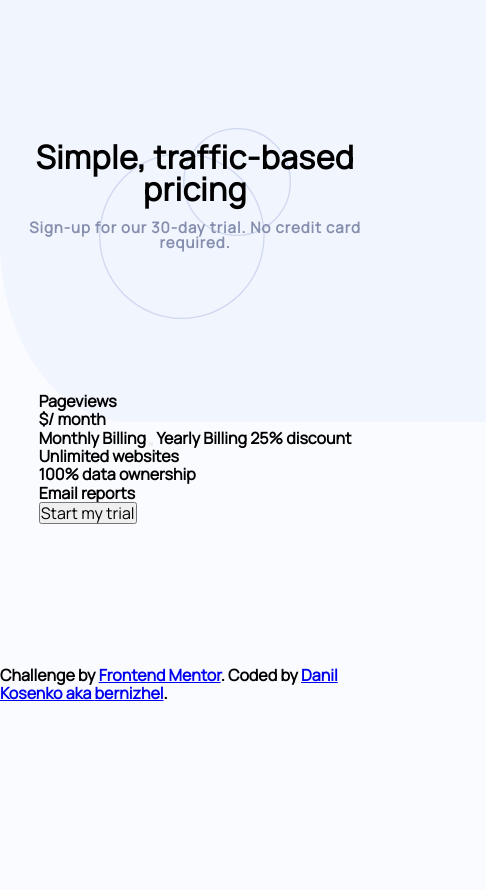
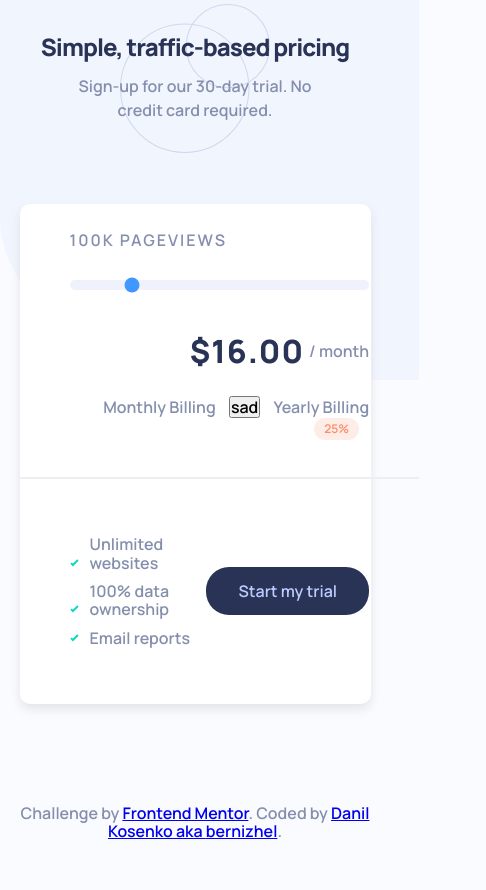
Before and after one commit to bernizhel/interactive-pricing-component, a website built with webpack: page src/index.html in a window 390 px wide. Shown: the whole page, 486 px wide, since content can reach past the window. Before the commit the page ends 844 px from the top, so only its background shows below. Built offline with nearby package versions, Linux system fonts and the light colour scheme.

Commit message:
Structurization and commenting the code (+more scss files for vars, mixin, media queries). Some changes in class names and added interactive elements. Styled desktop of all elements, except for the slider and toggle button. Styled mobile version of header. postcss-input-range plugin added to autoprefix the thumb and track subnodes of the input[type="range"] element. Some changes in README.md.

```diff
--- a/package.json
+++ b/package.json
@@ -36,6 +36,7 @@
     "html-webpack-plugin": "^5.3.2",
     "inline-svg-loader": "^0.0.1",
     "mini-css-extract-plugin": "^2.1.0",
+    "postcss-input-range": "^4.0.0",
     "postcss-loader": "^6.1.1",
     "sass": "^1.36.0",
     "sass-loader": "^12.1.0",
--- a/src/index.html
+++ b/src/index.html
@@ -1,9 +1,10 @@
 <!DOCTYPE html>
 <html lang="en">
     <head>
+        <!-- importing Manrope font family-->
         <link rel="preconnect" href="https://fonts.googleapis.com">
         <link rel="preconnect" href="https://fonts.gstatic.com" crossorigin>
-        <link href="https://fonts.googleapis.com/css2?family=Manrope&display=swap" rel="stylesheet">
+        <link href="https://fonts.googleapis.com/css2?family=Manrope:wght@600;800&display=swap" rel="stylesheet">
         <meta charset="UTF-8">
         <meta name="viewport" content="width=device-width, initial-scale=1.0">
         <title>Interactive pricing component</title>
@@ -20,20 +21,24 @@
             <main class="main-container__component component">
 
                 <div class="component__pricing pricing">
-                    <p class="pricing__pageviews">Pageviews</p>
-                    <div></div>
-                    <p class="pricing__price"><span class="pricing__price--bigger">$</span>/ month</p>
-                    <div class="pricing__billing">
-                        Monthly Billing <button></button>
-                        Yearly Billing <span class="billing__discount">25% discount</span>
+                    <p class="pricing__pageviews">100k Pageviews</p>
+                    <p class="pricing__price"><span class="pricing__price--bigger">$16.00</span>/ month</p>
+                    <div class="pricing__slider">
+                        <label for="pricing-slider">
+                            <input type="range" min="1" max="100" value="20" id="pricing-slider">
+                        </label>
+                    </div>
+                    <div class="pricing__billing billing">
+                        Monthly Billing <button class="billing__toggle">sad</button>
+                        <span class="billing__discount">Yearly Billing</span>
                     </div>
                 </div>
 
                 <div class="component__confirmation confirmation">
-                    <div class="confirmation__proposals proposals">
-                        <p class="proposals__text">Unlimited websites</p>
-                        <p class="proposals__text">100% data ownership</p>
-                        <p class="proposals__text">Email reports</p>
+                    <div class="confirmation__services services">
+                        <p class="services__text">Unlimited websites</p>
+                        <p class="services__text">100% data ownership</p>
+                        <p class="services__text">Email reports</p>
                     </div>
                     <button class="confirmation__button">Start my trial</button>
                 </div>
--- a/src/styles/main.scss
+++ b/src/styles/main.scss
@@ -1,58 +1,8 @@
 @import '~normalize.css';
+@import '@s/vars';
+@import '@s/mixins';
 
-$background-source: '@i/bg-pattern.svg';
-$header-background-source: '@i/pattern-circles.svg';
-$introductory-paragraph-size: 15px;
-$bold-weight: 800;
-$regular-weight: 600;
-$text-color: hsl(225, 20%, 60%);
-$CTA-text-color: hsl(226, 100%, 87%);
-$text-and-CTA-background-color: hsl(227, 35%, 25%);
-$main-background-color: hsl(230, 100%, 99%);
-$component-background-color: hsl (0, 0%, 100%);
-$toggle-background-color: hsl(223, 50%, 87%);
-$full-slider-bar-color: hsl(174, 77%, 80%);
-$empty-slider-bar-color: hsl(224, 65%, 95%);
-$slider-background-color: hsl(174, 86%, 45%);
-$discount-background-color: hsl(14, 92%, 95%);
-$discount-text-color: hsl(15, 100%, 70%);
-$ugly-width: 1440px;
-$mobile-width: 375px;
-
-$body-bg-width: 100vw;
-$body-bg-height: 59vh;
-$bg-trick-string: 'trick';
-@mixin bg-image($url, $position: center, $size: contain, $size-trick: 100%, $repeat: no-repeat) {
-  background-image: url($url);
-  background-position: $position;
-  @if $size == $bg-trick-string {
-    padding: $size-trick * 1rem;
-    margin: $size-trick * (-1rem);
-    background-size: $size-trick * 1rem * 2;
-  } @else {
-    background-size: $size;
-  }
-  background-repeat: $repeat;
-}
-
-@mixin text-font($size: 1rem, $color: #000, $weight: $regular-weight, $height: 1em, $spacing: 1px) {
-  font: {
-    size: $size;
-    weight: $weight;
-  }
-  line-height: $height;
-  letter-spacing: $spacing;
-  color: $color;
-}
-
-@mixin mq($width, $value-map) {
-  @media screen and (max-width: $width) {
-    @each $property, $value in $value-map {
-      #{$property}: $value;
-    }
-  }
-}
-
+// GENERAL
 * {
   margin: 0;
   padding: 0;
@@ -65,36 +15,187 @@ html {
 
 body {
   background-color: $main-background-color;
-  @include bg-image($background-source, left top, $body-bg-width $body-bg-height);
+  @include bg-image($background-source, left top, 200vw 50vh);
+  transition: background-size .3s cubic-bezier(0, 0.5, 0, 1);
   font-family: 'Manrope', sans-serif;
-  font-weight: 600;
-  transition: background-size .1s ease-out;
+  font-weight: $regular-weight;
+  color: $text-color;
 }
 
-@for $i from 0 through 3 {
-  body {
-    @include mq($ugly-width - $i * 300px, (background-size: ($body-bg-width + $i * 50) ($body-bg-height - $i * 3)));
+.main-container {
+  @include flex($direction: column, $ai: center, $jc: center);
+  height: 100vh;
+  text-align: center;
+  &__header {
+    min-height: calc(#{$header-height} + 100px);
   }
 }
 
-.main-container {
-  display: flex;
-  flex-direction: column;
-  align-items: center;
-  justify-content: space-evenly;
-  height: 100vh;
+%button {
+  border: none;
+  outline: none;
+  cursor: pointer;
 }
 
+// HEADER
 .header {
-  text-align: center;
-  @include bg-image($header-background-source, $position: center 75%, $size: $bg-trick-string, $size-trick: 6);
+  @include bg-image($header-background-source, $position: center center,
+                    $size: $header-height);
+  @include flex(column, $ai: center, $jc: center);
   &__head {
     margin: 0 {
       bottom: 15px;
     }
-    @include text-font(2rem, $weight: $bold-weight, $spacing: 0.5px);
+    @include text(2rem, $headers-text-color, $weight: $bold-weight, $spacing: -1px);
   }
   &__text {
-    @include text-font($introductory-paragraph-size, $text-color);
+    @include text($introductory-paragraph-size);
   }
 }
+
+// COMPONENT
+.component {
+  width: 90%;
+  max-width: 600px;
+  min-height: 400px;
+  background-color: $component-background-color;
+  border-radius: 10px;
+  box-shadow: 0 5px 10px $component-shadow-color;
+  @include grid($tc: 1fr, $tr: 65% 35%, $ai: center);
+  &__pricing {
+    border-bottom: 2px $component-divider-color solid;
+    height: 100%;
+  }
+  &__confirmation {
+    height: 100%;
+  }
+}
+
+%range-track {
+  cursor: pointer;
+  width: 100%;
+  height: $slider-bar-height;
+  border-radius: capsule($height: $slider-bar-height);
+  background-color: $empty-slider-bar-color;
+}
+
+// PRICING
+.pricing {
+  @include grid($tc: 1fr 1fr, $tr: 40% 40% 20%, $ai: center);
+  padding: 25px 50px;
+  &__pageviews {
+    text-align: left;
+    grid-column: 1 / 2;
+    grid-row: 1 / 2;
+    @include text($spacing: 2px, $transform: uppercase);
+  }
+  &__price {
+    text-align: right;
+    white-space: nowrap;
+    grid-column: 2 / 3;
+    grid-row: 1 / 2;
+    @include flex($ai: center, $jc: flex-end);
+    &--bigger {
+      display: inline-block;
+      margin: 5px;
+      @include text($size: 2rem, $color: $headers-text-color,
+                    $spacing: 1px, $weight: $bold-weight);
+    }
+  }
+  &__slider {
+    grid-column: 1 / 3;
+    grid-row: 2 / 3;
+    label {
+      width: 100%;
+    }
+    input[type='range'] {
+      appearance: none;
+      @extend %range-track;
+      outline: none;
+      opacity: 0.75;
+      transition: opacity $interactive-transition;
+      &:hover {
+        opacity: 1;
+      }
+      // powered by postcss-input-range
+      &::range-thumb {
+        appearance: none;
+        cursor: pointer;
+        width: $slider-handle-size;
+        height: $slider-handle-size;
+        border-radius: capsule($height: $slider-handle-size);
+        background-color: $slider-background-color;
+        @include bg-image($slider-handle-image-source, $size: 60%)
+      }
+      // powered by postcss-input-range
+      &::range-track {
+        appearance: none;
+      }
+    }
+  }
+  &__billing {
+    grid-column: 1 / 3;
+    grid-row: 3 / 4;
+  }
+}
+
+.billing {
+  text-align: right;
+  &__toggle {
+    margin: 0 10px;
+  }
+  &__discount::after {
+    content: $discount-content;
+    margin: 0 10px;
+    padding: $discount-top-and-bottom-padding 10px;
+    border-radius: capsule($discount-text-size, $discount-top-and-bottom-padding);
+    display: inline-block;
+    background-color: $discount-background-color;
+    @include text($discount-text-size, $discount-text-color);
+  }
+}
+
+// CONFIRMATION
+.confirmation {
+  @include flex($ai: center, $jc: space-between);
+  padding: 25px 50px;
+  &__button {
+    @extend %button;
+    width: 200px;
+    padding: $CTA-button-top-padding 25px;
+    background-color: $CTA-background-color;
+    color: $CTA-text-color;
+    border-radius: capsule(1rem, $CTA-button-top-padding);
+    transition: color $interactive-transition;
+    &:hover {
+      color: #fff;
+    }
+  }
+}
+
+.services {
+  text-align: left;
+  &__text {
+    position: relative;
+    margin: 10px 0 10px (-$services_check_margin);
+  }
+  &__text::before {
+    display: inline-block;
+    position: absolute;
+    content: url($services_check_source);
+    left: $services_check_margin;
+    bottom: 2px;
+  }
+}
+
+
+// ATTRIBUTION
+.attribution {
+  // margin doesn't work at bottom
+  margin-top: 100px;
+  padding-bottom: 50px;
+}
+
+
+// importing media queries
+@import '@s/media';
--- /dev/null
+++ b/src/styles/media.scss
@@ -0,0 +1,56 @@
+@import './vars';
+
+
+// MOBILE
+@media only screen and (max-width: $mobile-width) {
+  // GENERAL
+  body {
+    background-size: 500vw 45vh;
+  }
+
+  // HEADER
+  .header {
+    &__head {
+      font-size: 1.5rem;
+    }
+    &__text {
+      margin: 0 auto;
+      width: 60%;
+      line-height: 1.5rem;
+      font-size: 1rem;
+    }
+  }
+
+  // COMPONENT
+  .component {
+    min-height: 500px;
+    grid-template-rows: 55% 45%;
+  }
+
+  // PRICING
+  .pricing {
+    grid-template-rows: 10% repeat(3, 30%);
+    &__pageviews {
+      grid-column: 1 / 3;
+      grid-row: 1 / 2;
+    }
+    &__price {
+      grid-column: 1 / 3;
+      grid-row: 3 / 4;
+    }
+    &__slider {
+      grid-column: 1 / 3;
+      grid-row: 2 / 3;
+    }
+    &__billing {
+      grid-column: 1 / 3;
+      grid-row: 4 / 5;
+    }
+  }
+
+  .billing {
+    &__discount::after {
+      content: $discount-content-mobile;
+    }
+  }
+}
--- /dev/null
+++ b/src/styles/mixins.scss
@@ -0,0 +1,66 @@
+@use 'sass:math';
+@import './vars';
+
+
+// inserting background image
+@mixin bg-image($url, $position: center, $size: contain, $repeat: no-repeat) {
+  background-image: url($url);
+  background-position: $position;
+  background-repeat: $repeat;
+  background-size: $size;
+}
+
+// text adjustment
+@mixin text($size: 1rem, $color: $text-color, $weight: $regular-weight,
+            $height: 100%, $spacing: 0px, $transform: none) {
+  font: {
+    size: $size;
+    weight: $weight;
+  }
+  text-transform: $transform;
+  line-height: $height;
+  letter-spacing: $spacing;
+  color: $color;
+}
+
+// support function to convert number from rem units to pixels, implying that 1rem = 16px
+@function rem-to-px($number) {
+  @return math.div($number, $number * 0 + 1) * $rem-in-pixels;
+}
+
+// making a block with proper border-radius to make its form to be capsule/stadium
+// if your block doesn't have any text, just pass the height of your block, otherwise
+// this function implies that you pass rem or px units for text-size and px units for padding
+@function capsule($text-size: 0, $top-or-bottom-padding: 0, $height: 0) {
+  @if (type-of($height) == 'number') and ($height != 0) {
+    @return math.div($height, 2);
+  } @else {
+    @if (type-of($text-size) == 'number') and (math.unit($text-size) == 'rem') {
+      $text-size: rem-to-px($text-size);
+    }
+    @return math.div($text-size + $top-or-bottom-padding * 2, 2);
+  }
+}
+
+// flex settings
+@mixin flex($direction: row, $wrap: nowrap,  $ai: flex-start,
+            $ac: flex-start, $jc: flex-start) {
+  display: flex;
+  flex-wrap: $wrap;
+  flex-direction: $direction;
+  align-items: $ai;
+  align-content: $ac;
+  justify-content: $jc;
+}
+
+// grid settings
+@mixin grid($tc: 1fr, $tr: 1fr, $gap: 0,  $ai: start,
+            $ac: start, $ji: start, $jc: start) {
+  display: grid;
+  grid-template-columns: $tc;
+  grid-template-rows: $tr;
+  grid-gap: $gap;
+  align-items: $ai;
+  align-content: $ac;
+  justify-content: $jc;
+}
--- /dev/null
+++ b/src/styles/vars.scss
@@ -0,0 +1,48 @@
+// general
+$background-source: '@i/bg-pattern.svg';
+$main-background-color: hsl(230, 100%, 99%);
+$bold-weight: 800;
+$regular-weight: 600;
+$text-color: hsl(225, 20%, 60%);
+$ugly-width: 1440px;
+$mobile-width: 500px;
+// implying that 1rem = 16px to convert rem to pixels
+$rem-in-pixels: 16px;
+
+// HEADER
+$header-background-source: '@i/pattern-circles.svg';
+$header-height: 150px;
+$introductory-paragraph-size: 15px;
+
+// INTERACTIVE OBJECTS
+$interactive-transition: .2s ease-out;
+// slider
+$full-slider-bar-color: hsl(174, 77%, 80%);
+$empty-slider-bar-color: hsl(224, 65%, 95%);
+$slider-background-color: hsl(174, 86%, 45%);
+$slider-bar-height: 10px;
+$slider-handle-size: 40px;
+$slider-handle-image-source: '@i/icon-slider.svg';
+// toggle button
+$toggle-background-color: hsl(223, 50%, 87%);
+
+// COMPONENT
+// component general
+$component-background-color: #fff;
+$component-shadow-color: #ccc7;
+$component-divider-color: #eee;
+$headers-text-color: hsl(227, 35%, 25%);
+// discount
+$discount-background-color: hsl(14, 92%, 95%);
+$discount-text-color: hsl(15, 100%, 70%);
+$discount-content: '25% discount';
+$discount-content-mobile: '25%';
+$discount-top-and-bottom-padding: 5px;
+$discount-text-size: 0.75rem;
+// services
+$services_check_source: '@i/icon-check.svg';
+$services_check_margin: -10px * 2;
+// CTA button
+$CTA-background-color: $headers-text-color;
+$CTA-text-color: hsl(226, 100%, 87%);
+$CTA-button-top-padding: 15px;
--- a/webpack.config.js
+++ b/webpack.config.js
@@ -10,7 +10,8 @@ const isDev = process.env.NODE_ENV === 'development' || !process.env.NODE_ENV;
 
 const postcssPlugins = () => {
     const plugins = [
-        ['autoprefixer']
+        ['autoprefixer'],
+        ['postcss-input-range'],
     ];
     if (!isDev) {
         plugins.push(['cssnano']);
```
Also changed, not shown: README.md, 1 other file.
